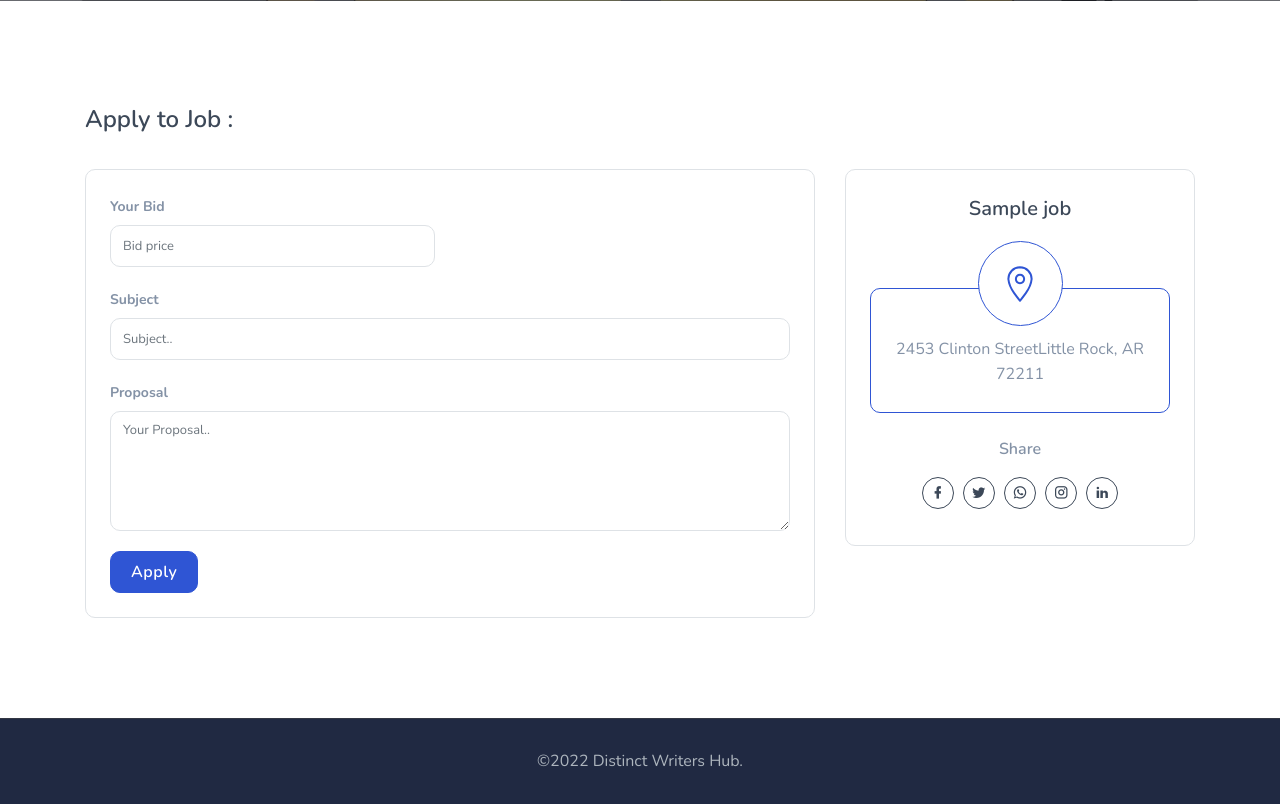
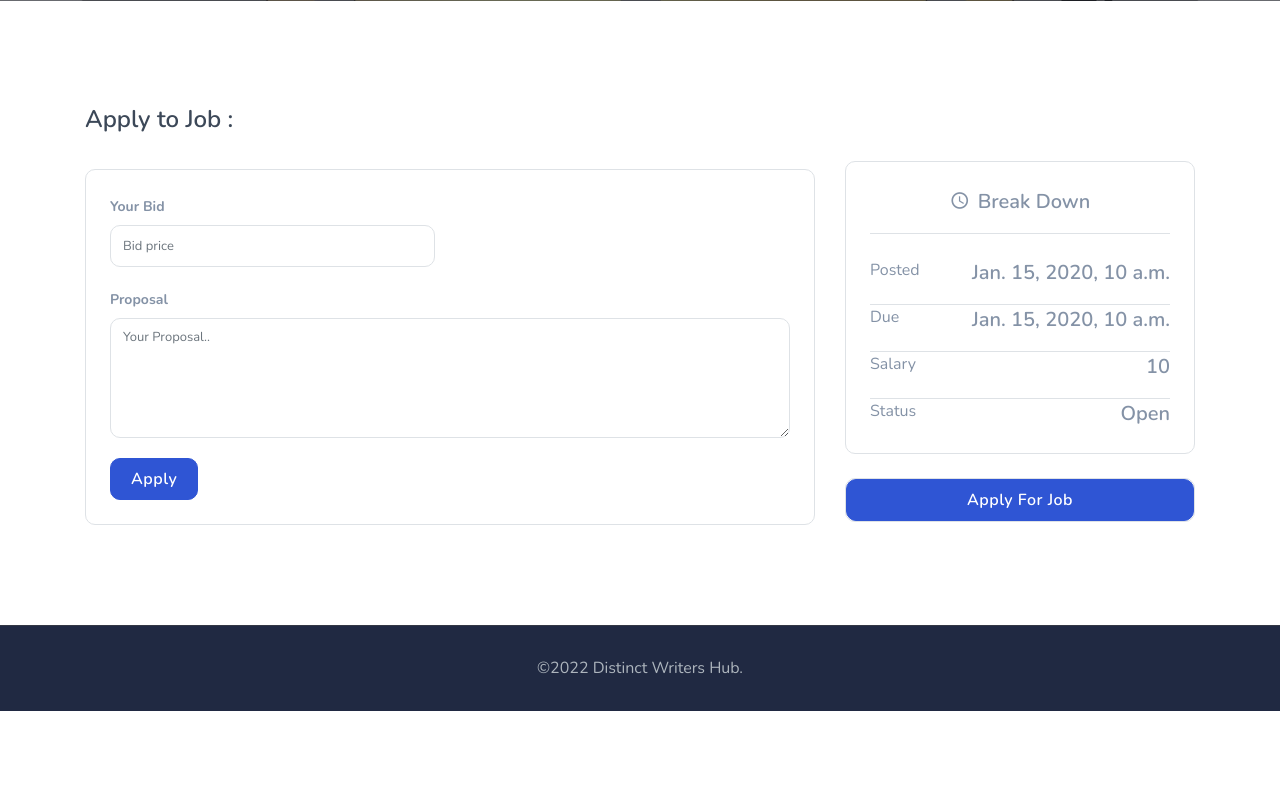
Before and after one commit to Ampenzi/Freelance, a Django app: template templates/apply.html in a window 1280 px wide. Shown: the part 606-1410 px from the top of the page. After the commit the page ends 1317 px from the top, so only its background shows below. Run offline with Django 4.2, Linux system fonts and the light colour scheme; the template is opened without the code that fills it: most values are stand-ins (such as "Sample title", 1, 10 or a date in 2020); data that the repository does not hold is empty; parts of the project's set-up code (start-up, migrations or seed data) failed here and were passed over; some libraries are stand-ins or nearby versions.

Commit message:
Frontent changes supply

```diff
--- a/freelance/settings.py
+++ b/freelance/settings.py
@@ -114,4 +114,4 @@ DEFAULT_AUTO_FIELD = 'django.db.models.BigAutoField'
 
 
 LOGOUT_REDIRECT_URL= 'home'
-LOGIN_REDIRECT_URL = 'jobs'
+LOGIN_REDIRECT_URL = 'alljobs'
--- a/jobs/admin.py
+++ b/jobs/admin.py
@@ -20,6 +20,7 @@ admin.site.register(Job, JobAdmin)
 
 class ApplicationAdmin(admin.ModelAdmin):
     model = Application
-    list_display = ['job', 'applicant', 'bid', 'date','state']
+    list_display = ['applicant', 'bid', 'date', 'award']
+    list_display_links = ['applicant']
 
 admin.site.register(Application, ApplicationAdmin)
--- a/jobs/forms.py
+++ b/jobs/forms.py
@@ -4,9 +4,8 @@ from .models import Application
 
 class ApplicationForm(forms.ModelForm):
     bid = forms.FloatField()
-    subject = forms.CharField()
     proposal = forms.Textarea()
 
     class Meta:
         model = Application
-        fields = ('bid', 'subject','proposal')
+        fields = ('bid', 'proposal')
--- a/jobs/views.py
+++ b/jobs/views.py
@@ -14,7 +14,7 @@ from .forms import ApplicationForm
 
 @login_required(login_url='login')
 def jobs(request):
-    jobs = Job.objects.filter(completed = False)
+    jobs = Job.objects.all()
     context={
         'jobs': jobs
     }
@@ -46,7 +46,8 @@ class Apply(LoginRequiredMixin, View):
         form = ApplicationForm(request.POST)
         if form.is_valid:
             form.instance.applicant = user
-            form.instance.job = job.name
+            form.instance.job = job
+            form.instance.subject = job.name
             form.save()
             return redirect('applications')
         return render(request, 'apply.html')
--- a/templates/apply.html
+++ b/templates/apply.html
@@ -27,12 +27,7 @@
                                     <input name="bid" id="name2" type="text" class="form-control resume" placeholder="Bid price" >
                                 </div>
                             </div>
-                            <div class="col-lg-12">
-                                <div class="form-group app-label">
-                                    <label class="text-muted">Subject</label>
-                                    <input type="text" class="form-control resume" id="subject" name="subject" placeholder="Subject..">
-                                </div>
-                            </div>
+
                             <div class="col-lg-12">
                                 <div class="form-group app-label">
                                     <label class="text-muted">Proposal</label>
@@ -49,24 +44,51 @@
                     </form>
                 </div>
             </div>
+            <div class="col-lg-4 col-md-5 mt-4 mt-sm-0">
+                <div class="job-detail border rounded mt-4 p-4">
+                    <h5 class="text-muted text-center pb-2"><i class="mdi mdi-clock-outline mr-2"></i>Break Down</h5>
 
-            <div class="col-lg-4 col-md-5 mt-4 pt-2">
-                <div class="border rounded text-center p-4">
-                    <h5 class="text-dark pb-3">{{job.name}}</h5>
-                    <div class="contact-location rounded mt-5 p-4">
-                        <div class="contact-location-icon bg-white text-primary rounded-pill">
-                            <i class="mdi mdi-map-marker"></i>
-                        </div>
-                        <p class="text-muted pt-4 f-20 mb-0">2453 Clinton StreetLittle Rock, AR 72211</p>
+                    <div class="job-detail-time border-top pt-4">
+                        <ul class="list-inline mb-0">
+                            <li class="clearfix text-muted border-bottom pb-3">
+                                <div class="float-left">Posted</div>
+                                <div class="float-right">
+                                    <h5 class="f-13 mb-0">{{job.added_on}}</h5>
+                                </div>
+                            </li>
+
+                            <li class="clearfix text-muted border-bottom pb-3">
+                                <div class="float-left">Due</div>
+                                <div class="float-right">
+                                    <h5 class="f-13 mb-0">{{job.due}}</h5>
+                                </div>
+                            </li>
+
+                            <li class="clearfix text-muted border-bottom pb-3">
+                                <div class="float-left">Salary</div>
+                                <div class="float-right">
+                                    <h5 class="f-13 mb-0">{{job.fee}}</h5>
+                                </div>
+                            </li>
+                            <li class="clearfix text-muted pb-0">
+                                <div class="float-left">Status</div>
+
+                                {% if job.completed %}
+                                <div class="float-right">
+                                    <h5 class="f-13 mb-0">Closed</h5>
+                                </div>
+                                {% else %}
+                                <div class="float-right">
+                                    <h5 class="f-13 mb-0">Open</h5>
+                                </div>
+                                {% endif %}
+                            </li>
+                        </ul>
                     </div>
-                    <h6 class="text-muted mt-4 mb-0">Share</h6>
-                    <ul class="list-unstyled social-icon mt-3 mb-0">
-                        <li class="list-inline-item"><a href="#" class=""><i class="mdi mdi-facebook"></i></a></li>
-                        <li class="list-inline-item"><a href="#" class=""><i class="mdi mdi-twitter"></i></a></li>
-                        <li class="list-inline-item"><a href="#" class=""><i class="mdi mdi-whatsapp"></i></a></li>
-                        <li class="list-inline-item"><a href="#" class=""><i class="mdi mdi-instagram"></i></a></li>
-                        <li class="list-inline-item"><a href="#" class=""><i class="mdi mdi-linkedin"></i></a></li>
-                    </ul>
+                </div>
+
+                <div class="job-detail border rounded mt-4">
+                    <a href="{% url 'apply' job.id %}" class="btn btn-primary btn-block">Apply For Job</a>
                 </div>
             </div>
         </div>
```
Also changed, not shown: jobs/models.py (+13 -2 lines), templates/applications.html (+65 -58 lines), templates/jobs.html (+6 -1 lines).
